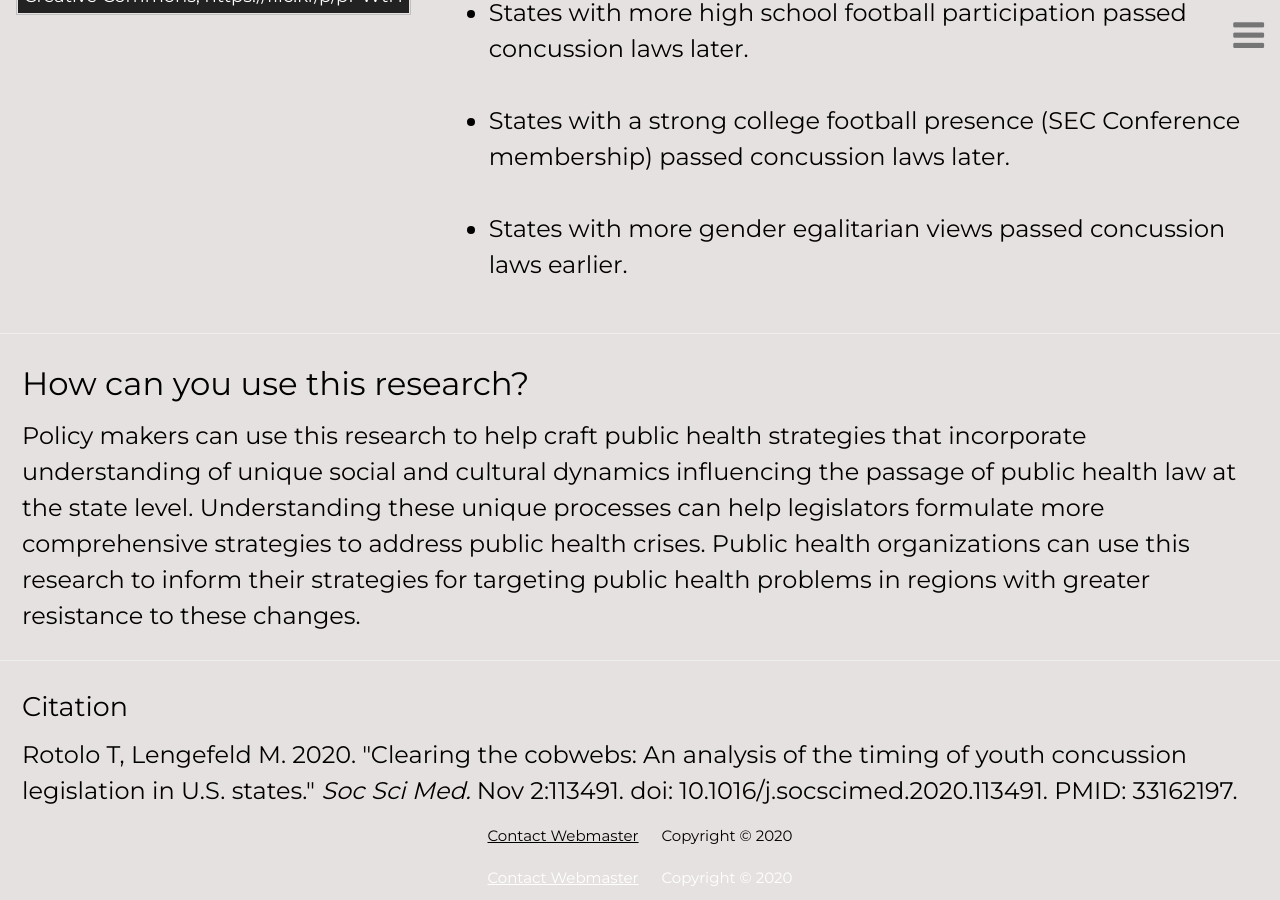
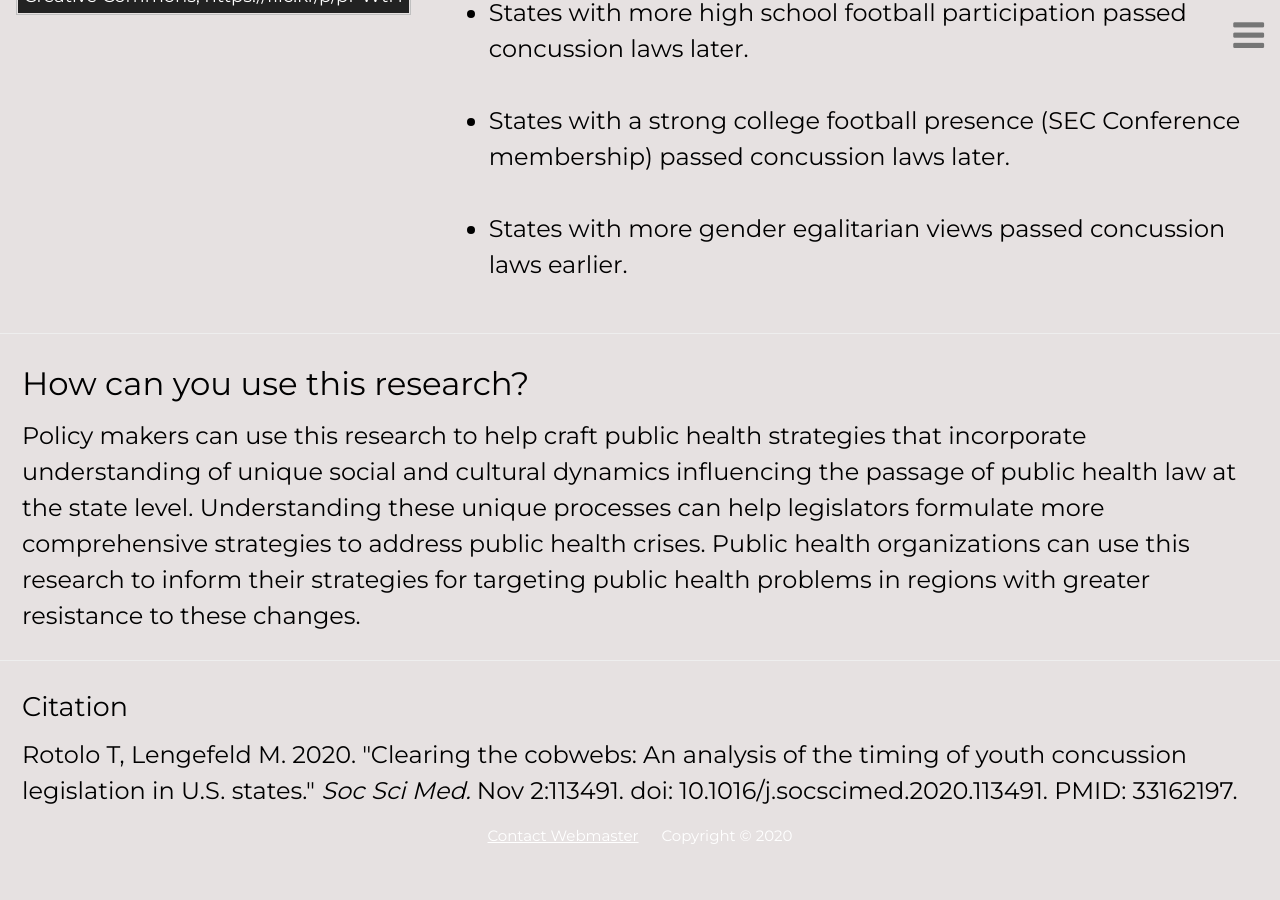
Before and after one commit to resilience1/resilience1.github.io, a Jekyll site: the page built from research/concussion.html, in a window 1280 px wide and 900 px high, scrolled down 1824 px. Built offline with Jekyll 4.4.1, drawn with Linux system fonts in a browser that asks for light colours; nearby versions of some CDN libraries; after the commit the page ends 2681 px from its top, so only the background shows below that.

Commit message:
Update concussion.html

```diff
--- a/research/concussion.html
+++ b/research/concussion.html
@@ -253,9 +253,4 @@ title: Concussions & Youth Sports | Michael Lengefeld
 					 U.S. states." <i>Soc Sci Med.</i> Nov 2:113491. doi: 10.1016/j.socscimed.2020.113491. PMID: 33162197.
 					 </h2>
 					 </div>
-	<!-- END PAGE CONTENT -->
-<div class="footer center" style="color:black">
-	  <a href="mailto:mrlengefeld@protonmail.com">Contact Webmaster</a> &emsp;
-				Copyright © 2020
-        </div>
 </html>
```
